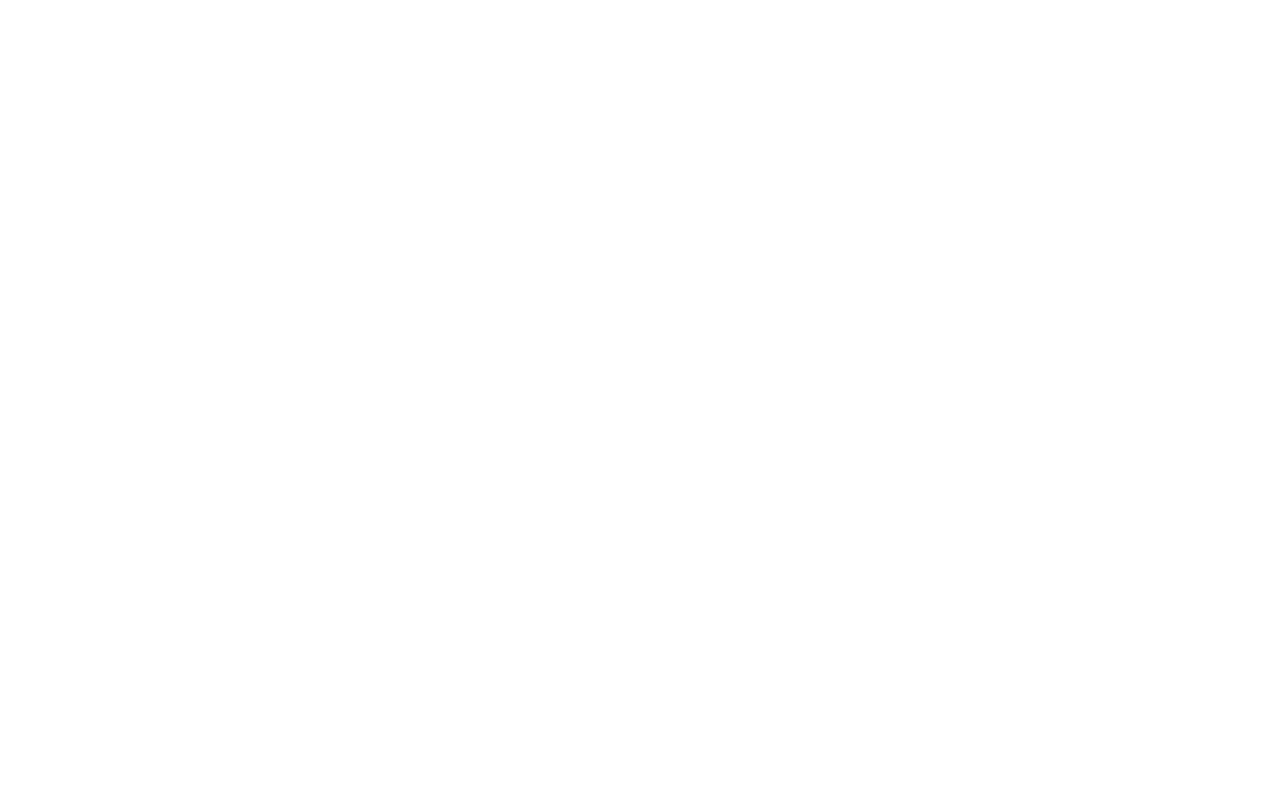
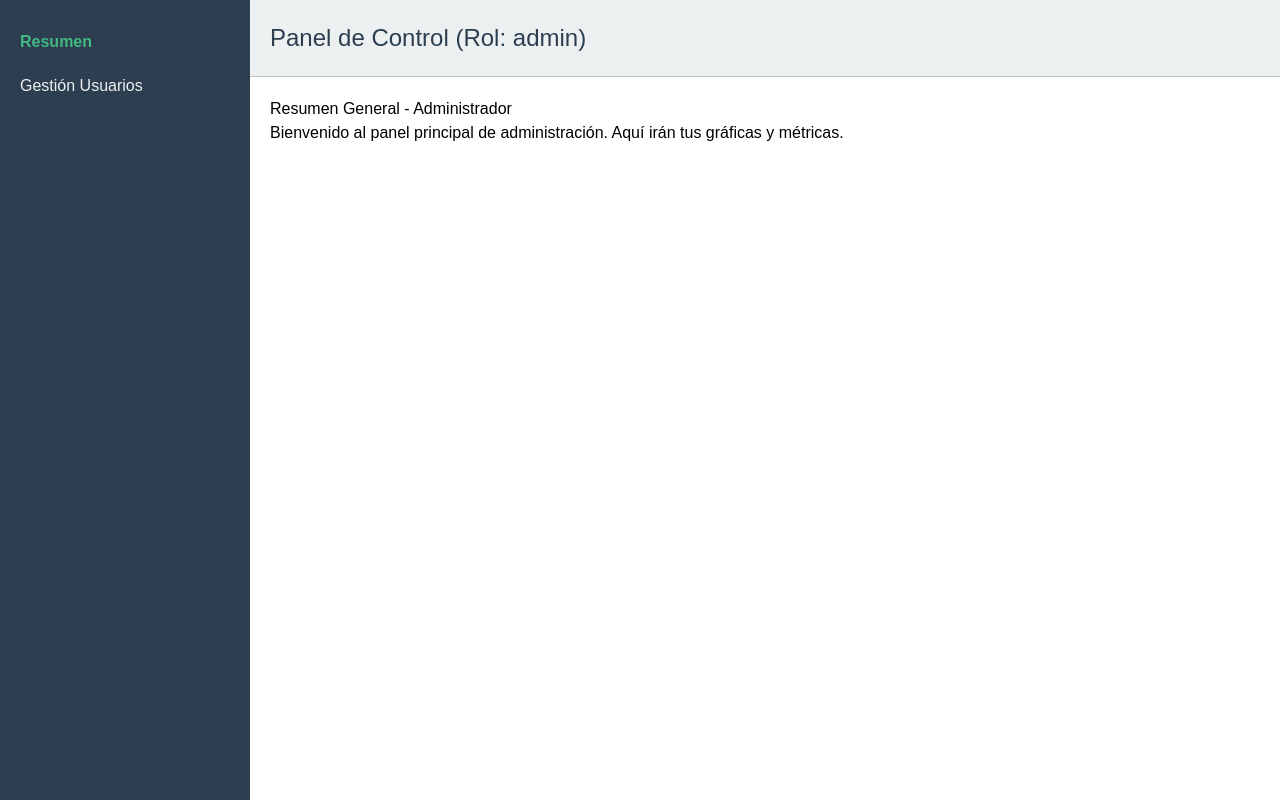
Before and after one commit to DanExl24/JPEG-EMPRESA, a Vue app: page /dashboard/admin/resumen in a window 1280 px wide. Before the commit this address had no page. Built offline with nearby package versions, Linux system fonts and the light colour scheme.

Commit message:
Añadir layouts y rutas dinámicas del dashboard

```diff
--- /dev/null
+++ b/src/layouts/DashboardLayout.vue
@@ -0,0 +1,91 @@
+<template>
+  <div class="dashboard-layout">
+    <aside class="sidebar">
+      <nav>
+        <ul>
+          <li v-for="item in menuLinks" :key="item.path">
+            <router-link :to="item.path">{{ item.name }}</router-link>
+          </li>
+        </ul>
+      </nav>
+    </aside>
+
+    <main class="main-content">
+      <header>
+        <h1>Panel de Control (Rol: {{ userRole }})</h1>
+      </header>
+      <div class="content">
+        <router-view></router-view>
+      </div>
+    </main>
+  </div>
+</template>
+
+<script setup>
+import { computed, ref } from 'vue'
+
+// 💡 POR AHORA: Cambia este valor a 'instructor' o 'learner' para ver cómo cambia el menú
+const userRole = ref('admin')
+
+const menus = {
+  admin: [
+    { name: 'Resumen', path: '/dashboard/admin/resumen' },
+    { name: 'Gestión Usuarios', path: '/dashboard/admin/usuarios' }
+  ],
+  instructor: [
+    { name: 'Mi Tablero', path: '/dashboard/instructor/resumen' }
+  ],
+  learner: [
+    { name: 'Mis Estudios', path: '/dashboard/aprendiz/resumen' }
+  ]
+}
+
+const menuLinks = computed(() => menus[userRole.value] || [])
+</script>
+
+<style scoped>
+/* Estilos muy básicos para que notes la separación entre menú y contenido */
+.dashboard-layout {
+  display: flex;
+  min-height: 100vh;
+  font-family: Arial, sans-serif;
+}
+.sidebar {
+  width: 250px;
+  background-color: #2c3e50;
+  color: white;
+  padding: 20px;
+}
+.sidebar ul {
+  list-style: none;
+  padding: 0;
+}
+.sidebar a {
+  color: #ecf0f1;
+  text-decoration: none;
+  display: block;
+  padding: 10px 0;
+}
+.sidebar a.router-link-active {
+  font-weight: bold;
+  color: #42b983; /* Color verde Vue cuando está activo */
+}
+.main-content {
+  flex: 1;
+  display: flex;
+  flex-direction: column;
+}
+header {
+  background-color: #ecf0f1;
+  padding: 20px;
+  border-bottom: 1px solid #bdc3c7;
+}
+header h1 {
+  margin: 0;
+  font-size: 1.5rem;
+  color: #2c3e50;
+}
+.content {
+  padding: 20px;
+}
+</style>
--- a/src/router/index.js
+++ b/src/router/index.js
@@ -1,10 +1,29 @@
 import { createRouter, createWebHistory } from 'vue-router'
-import Home      from '../views/Home.vue'
+import Home from '../views/Home.vue'
 import LoginView from '../views/LoginView.vue'
+import DashboardLayout from '../layouts/DashboardLayout.vue'
 
 const routes = [
-  { path: '/',      component: Home },
+  { path: '/', component: Home },
   { path: '/login', component: LoginView },
+
+  // Ruta Base del Dashboard Dinámico
+  {
+    path: '/dashboard',
+    component: DashboardLayout,
+    redirect: '/dashboard/admin/resumen', // 👈 REDIRECCIÓN AÑADIDA para que no quede en blanco
+    children: [
+      // --- Vistas de Admin ---
+      { path: 'admin/resumen', component: () => import('../views/admin/AdminResumen.vue') },
+      { path: 'admin/usuarios', component: () => import('../views/admin/AdminUsuarios.vue') },
+
+      // --- Vistas de Instructor ---
+      { path: 'instructor/resumen', component: () => import('../views/instructor/InstructorResumen.vue') },
+
+      // --- Vistas de Aprendiz ---
+      { path: 'aprendiz/resumen', component: () => import('../views/learner/LearnerResumen.vue') }
+    ]
+  }
 ]
 
 export const router = createRouter({
--- /dev/null
+++ b/src/views/admin/AdminResumen.vue
@@ -0,0 +1,6 @@
+<template>
+  <div>
+    <h2>Resumen General - Administrador</h2>
+    <p>Bienvenido al panel principal de administración. Aquí irán tus gráficas y métricas.</p>
+  </div>
+</template>
--- /dev/null
+++ b/src/views/admin/AdminUsuarios.vue
@@ -0,0 +1,6 @@
+<template>
+  <div>
+    <h2>Gestión de Usuarios</h2>
+    <p>Aquí podrás registrar instructores, aprendices, editarlos o suspenderlos.</p>
+  </div>
+</template>
--- /dev/null
+++ b/src/views/instructor/InstructorResumen.vue
@@ -0,0 +1,6 @@
+<template>
+  <div>
+    <h2>Tablero del Instructor</h2>
+    <p>Bienvenido profesor. Aquí verás los cursos que tienes asignados y tus aprendices.</p>
+  </div>
+</template>
--- /dev/null
+++ b/src/views/learner/LearnerResumen.vue
@@ -0,0 +1,6 @@
+<template>
+  <div>
+    <h2>Mi Tablero de Aprendizaje</h2>
+    <p>Bienvenido. Aquí verás tu progreso, notas y materiales de estudio.</p>
+  </div>
+</template>
```
Also changed, not shown: src/views/DashboardAdmin.vue (added).
